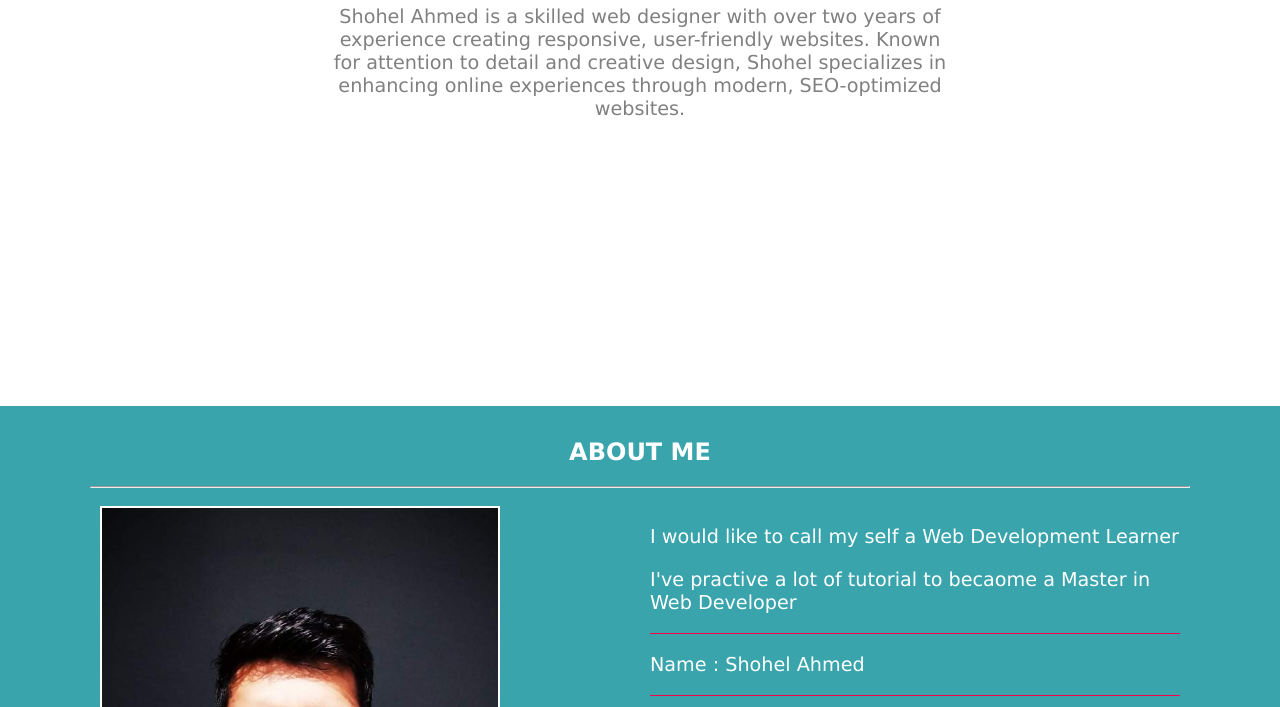
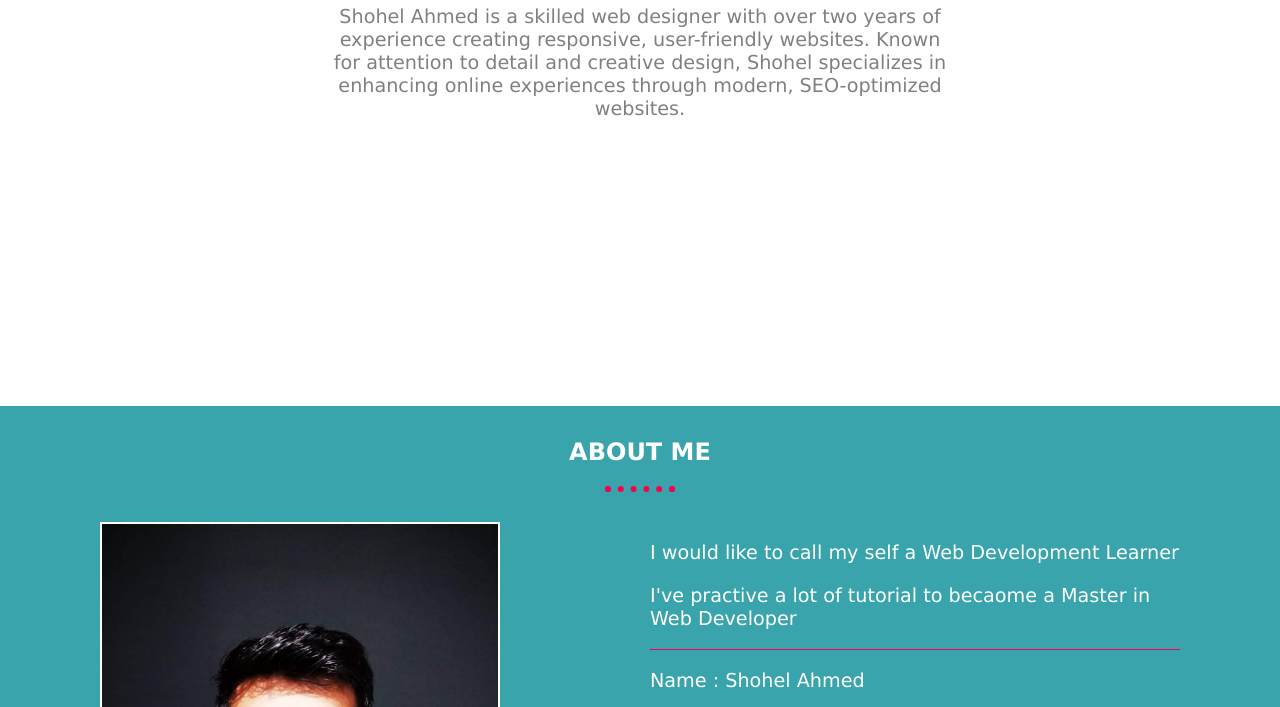
Before and after one commit to ShohelAhmd/personal_portfolio, a plain HTML site: page index.html in a window 1280 px wide. Shown: the part 393-1100 px from the top of the page. Drawn offline with Linux system fonts and the light colour scheme.

Commit message:
css designed dotted hr

```diff
--- a/style.css
+++ b/style.css
@@ -38,7 +38,12 @@ p{
     width: 100%;
 }
 
-
+.dotted-hr{
+    border: dotted 6px #f9004d;
+    border-bottom: none;
+    margin: 20px auto;
+    width: 70px;
+}
 
 
 
```
